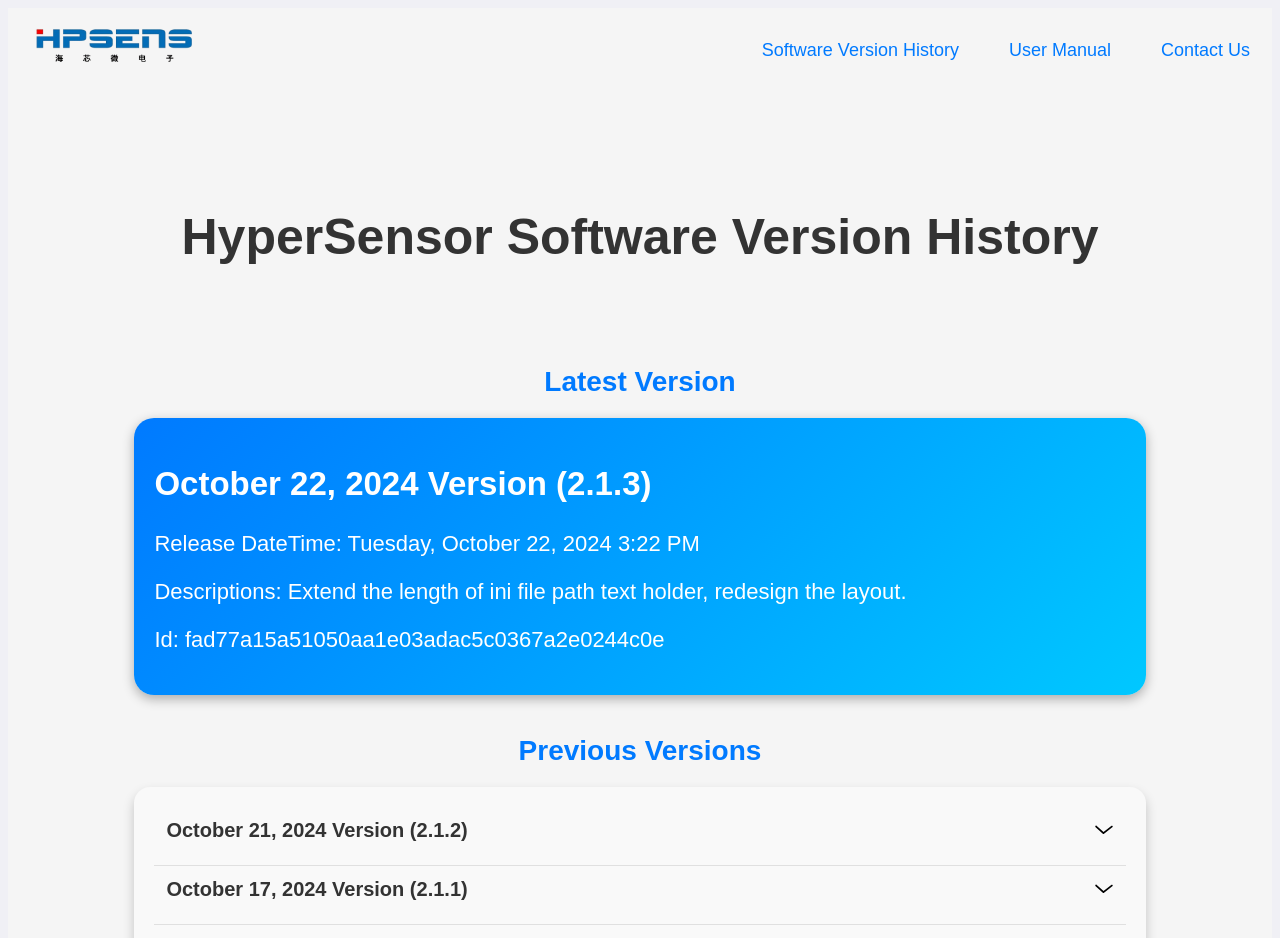
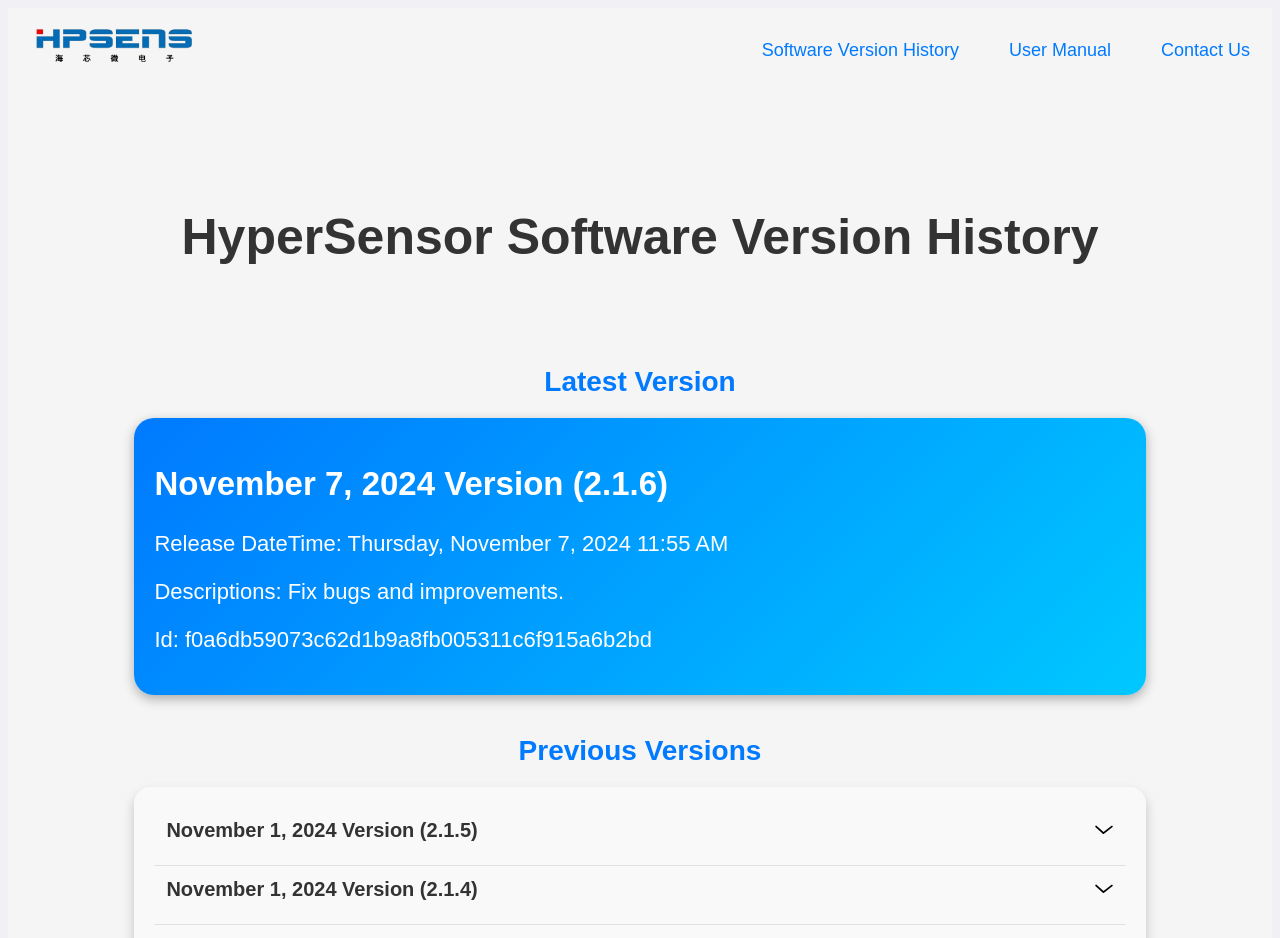
Before and after one commit to leetzuhui/HyperSensor_Software0, a Vue app: page /version-history in a window 1280 px wide. Shown: the top 938 px of the page. Built offline with nearby package versions, Linux system fonts and the light colour scheme.

Commit message:
update version_history.json

```diff
--- a/public/version_history.json
+++ b/public/version_history.json
@@ -1,5 +1,24 @@
 {
-  "versions": [{
+  "versions": [
+    {
+      "version": "November 7, 2024 Version (2.1.6)",
+      "datetime": "Thursday, November 7, 2024 11:55 AM",
+      "descriptions": "Fix bugs and improvements.",
+      "id": "f0a6db59073c62d1b9a8fb005311c6f915a6b2bd"
+    },
+    {
+      "version": "November 1, 2024 Version (2.1.5)",
+      "datetime": "Friday, November 1, 2024 3:42 PM",
+      "descriptions": "Add number fill with 0.",
+      "id": "631fafdbf731da32d01c659c644995671c6b78d7"
+    },
+    {
+      "version": "November 1, 2024 Version (2.1.4)",
+      "datetime": "Friday, November 1, 2024 10:45 AM",
+      "descriptions": "Disable background running 'Cropped Display Control' logic when IDC_ShowCroppedCheck unchecked.",
+      "id": "c8aa0f96d0245101fe615df360436f1af8416327"
+    },
+    {
       "version": "October 22, 2024 Version (2.1.3)",
       "datetime": "Tuesday, October 22, 2024 3:22 PM",
       "descriptions": "Extend the length of ini file path text holder, redesign the layout.",
--- a/src/router/index.js
+++ b/src/router/index.js
@@ -12,7 +12,7 @@
   {
     path: '/version-history',
     name: 'SoftwareVersion',
-    component: SoftwareVersionPage, // 默认首页
+    component: SoftwareVersionPage, // default home page
   },
   {
     path: '/version-history/user-manual',
```
